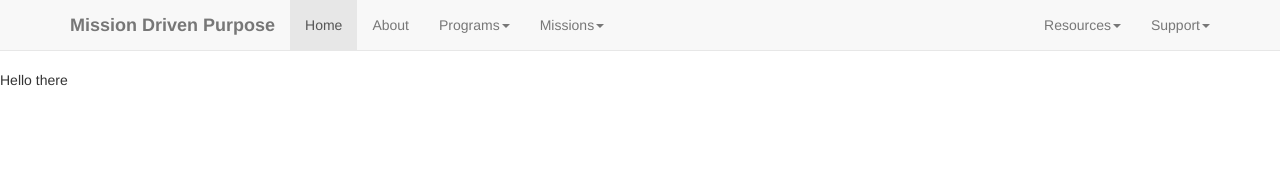
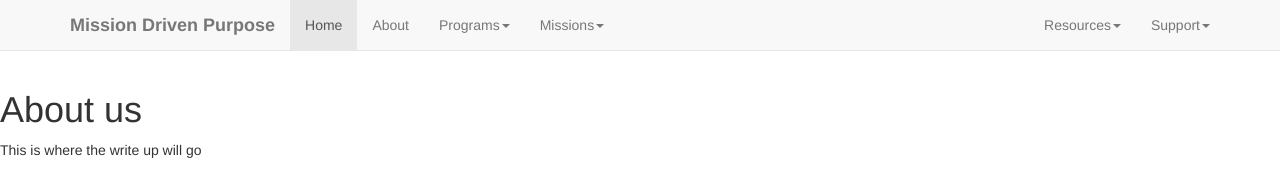
Before and after one commit to kwadwon/missiondriven, a plain HTML site: page about.html in a window 1280 px wide. Shown: the top 196 px of the page. Drawn offline with Linux system fonts and the light colour scheme.

Commit message:
working on about us page

```diff
--- a/about.html
+++ b/about.html
@@ -91,7 +91,17 @@
       </div>
     </div>
 
-    <div>Hello there</div>
+  <section class="about-us">
+    <div class="about-us-section">
+      <div class="about-us-text">
+        <h1>About us</h1>
+      </div>
+
+      <div class="about-us-write-us">
+        This is where the write up will go
+      </div>
+    </div>
+  </section>
 
   </body>
 </html>
```
